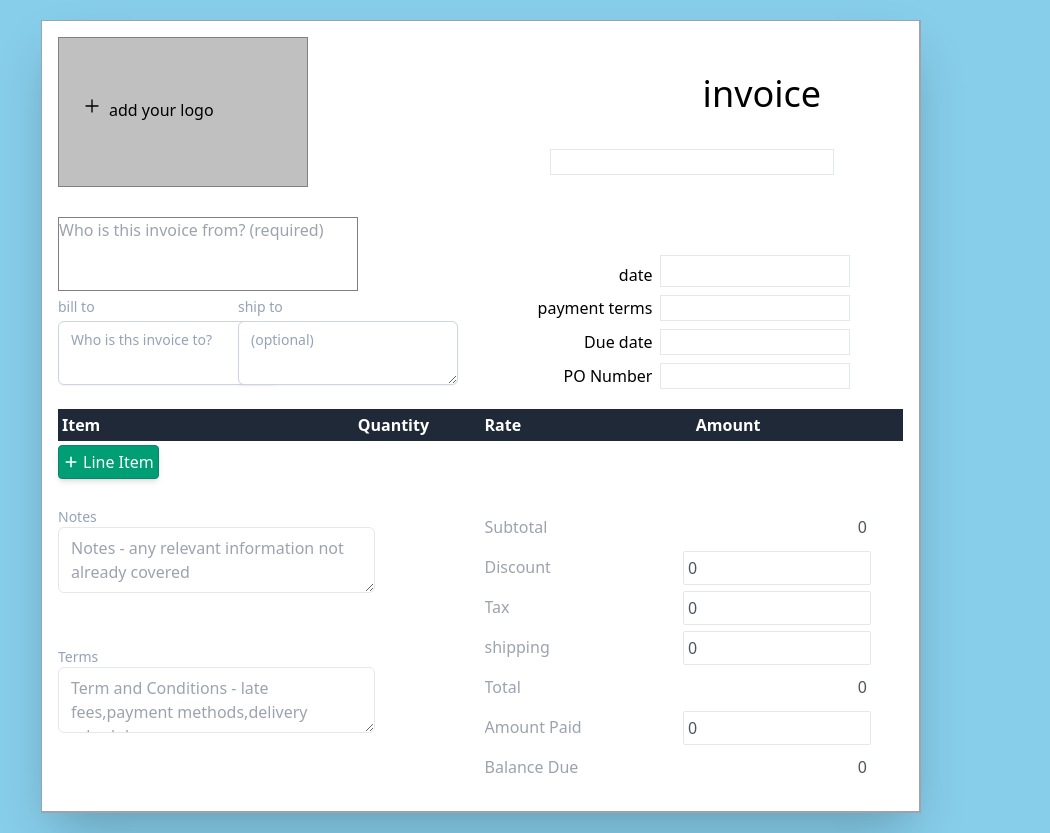
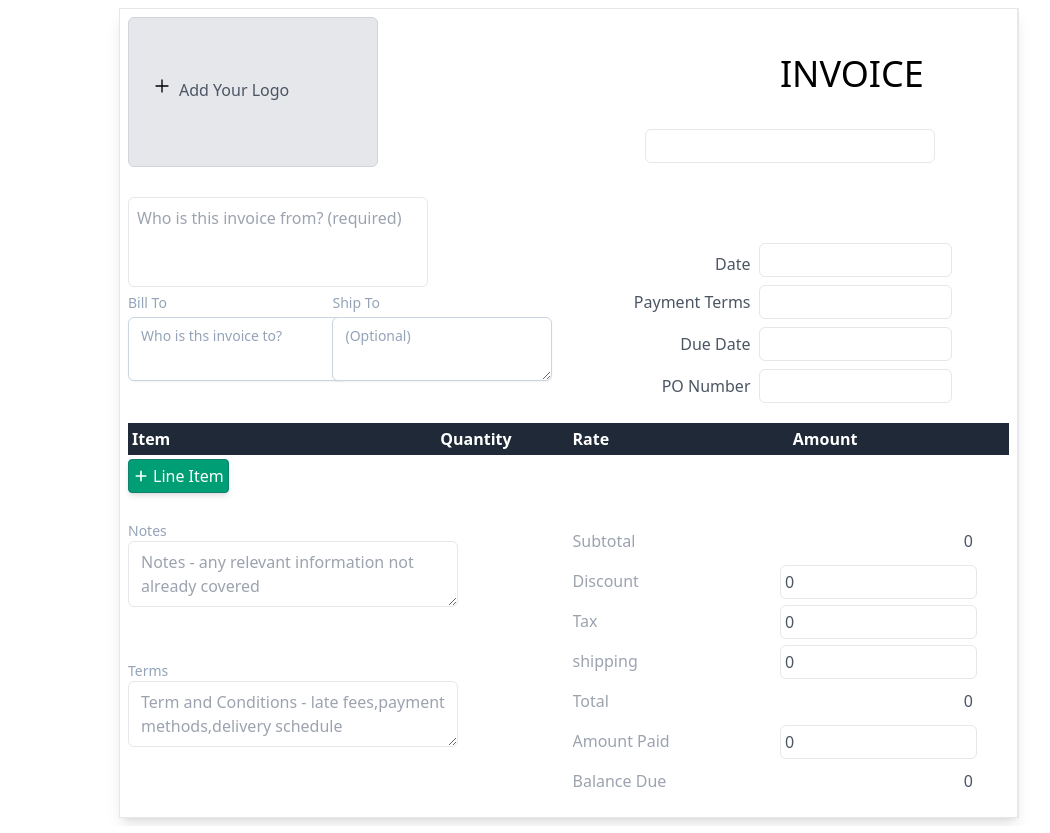
Before and after one commit to yahoogm/invoice-generator, a React (Create React App) app: page / in a window 1280 px wide. Shown: the whole page, without its empty margins (71-1121 px from the left). Built offline with nearby package versions, Linux system fonts and the light colour scheme; the HTML template or start-up script is replaced by a standard one.

Commit message:
fixing style border, color, text, input

```diff
--- a/public/index.html
+++ b/public/index.html
@@ -23,7 +23,7 @@
     -->
     <title>React App</title>
   </head>
-  <body style="background-color: skyblue">
+  <body class="p-2">
     <noscript>You need to enable JavaScript to run this app.</noscript>
     <div id="root"></div>
     <!--
--- a/src/App.js
+++ b/src/App.js
@@ -1,61 +1,62 @@
-import Content from "../src/components/content/Content"
-import Footer from "../src/components/footer/Footer"
-import Header from "../src/components/header/header"
-import Bisa from "../src/components/header/Bisa"
-import Susah from "../src/components/header/Susah"
-import Time from "../src/components/header/Time"
-import { useState } from "react"
-import { InvoiceProvider } from "./hooks/context"
+import Content from "../src/components/content/Content";
+import Footer from "../src/components/footer/Footer";
+import Header from "../src/components/header/header";
+import Bisa from "../src/components/header/Bisa";
+import Susah from "../src/components/header/Susah";
+import Time from "../src/components/header/Time";
+import { useState } from "react";
+import { InvoiceProvider } from "./hooks/context";
 
 const App = () => {
-  const [items, setItems] = useState([])
+  const [items, setItems] = useState([]);
 
   // ---- Start Function to handle some new items ---- //
   const handleAdd = () => {
-    const id = items.length ? items[items.length - 1].id + 1 : 1
-    setItems([...items, { id: id, item: "", qty: 1, rate: 0 }])
-  }
+    const id = items.length ? items[items.length - 1].id + 1 : 1;
+    setItems([...items, { id: id, item: "", qty: 1, rate: 0 }]);
+  };
 
   // ---- End Function to handle some new items ---- //
 
   // ---- Start Function to handle changes some  item ---- //
   const handleOnChangeItem = (index, item) => {
-    const newItem = [...items]
-    newItem[index].item = item
-    setItems(newItem)
-  }
+    const newItem = [...items];
+    newItem[index].item = item;
+    setItems(newItem);
+  };
   // ---- End Function to handle hanges some item ---- //
 
   // ---- Start Function to handle changes some  rate ---- //
   const handleOnChangeRate = (index, rate) => {
-    const newRate = [...items]
-    newRate[index].rate = rate
-    setItems(newRate)
-  }
+    const newRate = [...items];
+    newRate[index].rate = rate;
+    setItems(newRate);
+  };
   // ---- End Function to handle hanges some rate ---- //
 
   // ---- Start Function to handle delete some  item ---- //
   const handleDelete = (id) => {
-    const delItem = items.filter((item) => item.id !== id)
-    setItems(delItem)
-  }
+    const delItem = items.filter((item) => item.id !== id);
+    setItems(delItem);
+  };
   // ---- End Function to handle delete some  item ---- //
 
   // ---- Start Function to handle changes some  qty ---- //
   const handleOnChangeQty = (index, qty) => {
-    const newQty = [...items]
-    newQty[index].qty = qty
-    setItems(newQty)
-  }
+    const newQty = [...items];
+    newQty[index].qty = qty;
+    setItems(newQty);
+  };
   // ---- End Function to handle hanges some items ---- //
 
-  let subtotal = 0
+  let subtotal = 0;
   items.forEach((item) => {
-    subtotal += Number(item.qty) * Number(item.rate)
-  }, 0)
+    subtotal += Number(item.qty) * Number(item.rate);
+  }, 0);
 
   return (
-    <div className="mt-5 ml-28 mb-5 mr-72 p-4 bg-white mx-52 shadow-2xl border-t border-l border-b-2 border-r-2 border-gray-400 space-y-5">
+    <div className="w-[900px] m-auto p-2 border-l border-t border-b border-r-2 shadow-lg">
+      <div className="w-[100%] space-y-5">
         <InvoiceProvider>
           <div className="flex flex-row justify-between">
             <div>
@@ -74,6 +75,7 @@ const App = () => {
           </div>
         </InvoiceProvider>
       </div>
-  )
-}
-export default App
+    </div>
+  );
+};
+export default App;
--- a/src/components/content/Inputs.jsx
+++ b/src/components/content/Inputs.jsx
@@ -33,7 +33,7 @@ const Inputs = ({ items, handleOnChangeQty, handleOnChangeRate, handleOnChangeIt
         <tr key={item.id}>
           <td>
             <input
-              className="text-gray-600 w-full duration-300 border rounded-sm p-1 hover:border-gray-400  focus:outline-[#009e74] px-3 placeholder:text-gray-500"
+              className="text-gray-600 w-full  border rounded-md p-1 hover:border-gray-400  focus:border-green-400  focus:ring-green-300  focus:outline-none  px-3 placeholder:text-gray-400"
               type="text"
               placeholder="Description of service or product..."
               value={item.title}
@@ -47,7 +47,7 @@ const Inputs = ({ items, handleOnChangeQty, handleOnChangeRate, handleOnChangeIt
           </td>
           <td>
             <input
-              className="text-gray-600 px-4 border rounded-sm p-1 w-full duration-300 hover:border-gray-400  focus:outline-[#009e74] invalid:outline-red-400"
+              className="text-gray-600 px-4 border rounded-md p-1 w-full   focus:border-green-400  focus:ring-green-300  focus:outline-none hover:border-gray-400 "
               placeholder="Quantity"
               min="1"
               type="number"
@@ -63,7 +63,7 @@ const Inputs = ({ items, handleOnChangeQty, handleOnChangeRate, handleOnChangeIt
           <td>
             <span className="absolute mt-2 ml-4 font-mono text-sm text-gray-600">Rp</span>
             <input
-              className="text-gray-600 pl-12 border duration-300 rounded-sm p-1 w-full hover:border-gray-400  focus:outline-[#009e74]"
+              className="text-gray-600 pl-12 border rounded-md p-1 w-full hover:border-gray-400  focus:border-green-400  focus:ring-green-300  focus:outline-none "
               value={item.rate}
               onChange={(e) => {
                 let rates = [...rate];
--- a/src/components/footer/Sidebar.jsx
+++ b/src/components/footer/Sidebar.jsx
@@ -4,11 +4,15 @@ const Sidebar = ({ title, place }) => {
       <div>
         <label>
           <span className=" block text-sm font-medium text-slate-400">{title}</span>
-          <textarea type="text" className="m2-1 px-3 py-2 text-gray-600 w-[75%] duration-300 border rounded-md p-1 hover:border-gray-400  focus:outline-[#009e74]  placeholder:text-gray-400 overflow-hidden" placeholder={place} />
+          <textarea
+            type="text"
+            className="m2-1 px-3 py-2 text-gray-600 w-[75%]  border rounded-md p-1 hover:border-gray-400  focus:border-green-400  focus:ring-green-300  focus:outline-none placeholder:text-gray-400 overflow-hidden"
+            placeholder={place}
+          />
         </label>
       </div>
     </>
-  )
-}
+  );
+};
 
-export default Sidebar
+export default Sidebar;
--- a/src/components/footer/Total.jsx
+++ b/src/components/footer/Total.jsx
@@ -1,10 +1,10 @@
-import { useState } from "react"
+import { useState } from "react";
 
-import { IoMdClose } from "react-icons/io"
-import { HiPlus } from "react-icons/hi"
+import { IoMdClose } from "react-icons/io";
+import { HiPlus } from "react-icons/hi";
 
 const Total = ({ inputtext, inputplace, value, onChange, style, button }) => {
-  const [show, Hide] = useState(true)
+  const [show, Hide] = useState(true);
   return (
     <>
       <div className="flex justify-between space-x-4 w-full">
@@ -14,7 +14,7 @@ const Total = ({ inputtext, inputplace, value, onChange, style, button }) => {
               <input
                 style={{ borderWidth: 0, cursor: "pointer" }}
                 type="text"
-                className="mt-1 px-1  py-1  w-full text-gray-600  duration-300 border rounded-sm p-1 hover:border-gray-400  focus:outline-[#009e74]  placeholder:text-gray-400"
+                className="mt-1 px-1  py-1  w-full text-gray-600  border rounded-md p-1 hover:border-gray-400  focus:border-green-400  focus:ring-green-300  focus:outline-none placeholder:text-gray-400"
                 placeholder={inputtext}
               />
             </div>
@@ -23,7 +23,7 @@ const Total = ({ inputtext, inputplace, value, onChange, style, button }) => {
               <input
                 style={style}
                 type="text"
-                className="mt-1 px-1  py-1  w-30  text-gray-600 w-full duration-300 border rounded-sm p-1 hover:border-gray-400  focus:outline-[#009e74]  placeholder:text-gray-400 "
+                className="mt-1 px-1  py-1  w-30  text-gray-600 w-full  border rounded-md p-1 hover:border-gray-400  focus:border-green-400  focus:ring-green-300  focus:outline-none   placeholder:text-gray-400 "
                 placeholder={inputplace}
                 onChange={onChange}
                 value={value}
@@ -38,7 +38,7 @@ const Total = ({ inputtext, inputplace, value, onChange, style, button }) => {
         </div>
       </div>
     </>
-  )
-}
+  );
+};
 
-export default Total
+export default Total;
--- a/src/components/header/Bisa.jsx
+++ b/src/components/header/Bisa.jsx
@@ -1,14 +1,12 @@
-import React, { useState } from 'react';
-import { Input } from 'antd';
-
-
+import React, { useState } from "react";
+import { Input } from "antd";
 
 const { TextArea } = Input;
 const Bisa = () => {
-    const [value, setValue] = useState('');
+  const [value, setValue] = useState("");
   return (
     <>
-    <TextArea
+      <TextArea
         value={value}
         onChange={(e) => setValue(e.target.value)}
         placeholder="Who is this invoice from? (required)"
@@ -16,10 +14,10 @@ const Bisa = () => {
           minRows: 3,
           maxRows: 5,
         }}
-        style={{marginTop:"30px", border:"1px solid gray", width:"300px",outline: "none"}}
+        className="mt-[30px] border border-gray-200 w-[300px] outline-none p-2 rounded-md text-gray-600"
       />
-      </>
-  )
-}
+    </>
+  );
+};
 
-export default Bisa
+export default Bisa;
--- a/src/components/header/Leaderbar.jsx
+++ b/src/components/header/Leaderbar.jsx
@@ -1,4 +1,4 @@
-import { useState } from 'react';
+import { useState } from "react";
 
 const Leaderbar = ({ judul, title }) => {
   const [kosong, setKosong] = useState(false);
@@ -11,8 +11,8 @@ const Leaderbar = ({ judul, title }) => {
             type="text"
             className={
               kosong
-                ? 'h-16 mt-1 px-3 py-2 bg-white border shadow-sm border-slate-300 placeholder-slate-400 focus:outline-none focus:border-red-400 focus:ring-red-300 block w-full rounded-md sm:text-sm focus:ring-0'
-                : 'h-16 mt-1 px-3 py-2 bg-white border shadow-sm border-slate-300 placeholder-slate-400 focus:outline-none focus:border-green-400 focus:ring-green-300 block w-full rounded-md sm:text-sm focus:ring-0'
+                ? "h-16 mt-1 px-3 py-2 bg-white border shadow-sm border-slate-300 placeholder-slate-400 focus:outline-none focus:border-red-400 focus:ring-red-300 block w-full rounded-md sm:text-sm focus:ring-0 hover:border-gray-400 text-gray-600"
+                : "h-16 mt-1 px-3 py-2 bg-white border shadow-sm border-slate-300 placeholder-slate-400 focus:outline-none focus:border-green-400 focus:ring-green-300 block w-full rounded-md sm:text-sm focus:ring-0 hover:border-gray-400 text-gray-600"
             }
             placeholder={title}
             onChange={(e) => {
--- a/src/components/header/Susah.jsx
+++ b/src/components/header/Susah.jsx
@@ -1,16 +1,13 @@
 import Leaderbar from "./Leaderbar";
 
-const Susah =() => {
-    return (
-        <>
-        <div className="grid grid-cols-2 gap-2 w-full " >
-        <Leaderbar judul={"bill to"} title={"Who is ths invoice to?"}/>
+const Susah = () => {
+  return (
+    <div className="grid grid-cols-2 gap-2 w-full space-x-3">
+      <Leaderbar judul={"Bill To"} title={"Who is ths invoice to?"} />
 
-        <Leaderbar  judul={"ship to"} title={"(optional)"}/>
-        </div>
-        </>
+      <Leaderbar judul={"Ship To"} title={"(Optional)"} />
+    </div>
+  );
+};
 
-    )
-}
-
-export default Susah
+export default Susah;
--- a/src/components/header/Time.jsx
+++ b/src/components/header/Time.jsx
@@ -1,32 +1,46 @@
-import React from 'react';
+import React from "react";
 
 const Time = () => {
   return (
     <div className="flex flex-col items-end justify-between mr-5 mt-4">
       <div className="flex flex-col gap-4 mb-20">
-        <input dir="rtl" type="text" defaultValue="invoice" className="w-[70%] outline-none text-4xl h-20 ml-[80px]"></input>
-        <input type="text" className="border border-gray w-[60%] ml-[140px] outline-none"  />
+        <input dir="rtl" type="text" defaultValue="INVOICE" className="w-[70%] outline-none text-4xl h-20 ml-[80px] "></input>
+        <input type="text" className="border border-gray w-[60%] ml-[140px] outline-none rounded-md py-1 px-2 text-gray-600 hover:border-gray-400  focus:border-green-400  focus:ring-green-300  focus:outline-none" />
       </div>
 
-      <div className="flex flex-col">
+      <div className="flex flex-col text-gray-600">
         <div className="flex flex-row gap-2">
-          <input dir="rtl" type="text" defaultValue="date" className="mt-2 w-[28%] outline-none ml-[110px]"></input>
-          <input placeholder="" class="border border-gray w-[40%] outline-none" type="text" onFocus={(e) => e.target.type='date'} onblur={(e) => e.target.type='text'} id="date" />
+          <input dir="rtl" type="text" defaultValue="Date" className="mt-2 w-[28%] outline-none ml-[110px]"></input>
+          <input
+            placeholder=""
+            className="border border-gray w-[40%] outline-none px-2 py-1 rounded-md hover:border-gray-400  focus:border-green-400  focus:ring-green-300  focus:outline-none"
+            type="text"
+            onFocus={(e) => (e.target.type = "date")}
+            onblur={(e) => (e.target.type = "text")}
+            id="date"
+          />
         </div>
 
         <div className="flex flex-row gap-2">
-          <input dir="rtl" type="text" defaultValue="payment terms" className="mt-2 w-[28%] outline-none ml-[110px]"></input>
-          <input type="text" className="mt-2 w-[40%] outline-none border border-gray " ></input>
+          <input dir="rtl" type="text" defaultValue="Payment Terms" className="mt-2 w-[28%] outline-none ml-[110px]"></input>
+          <input type="text" className="mt-2 w-[40%] outline-none border border-gray px-2 py-1 rounded-md hover:border-gray-400  focus:border-green-400  focus:ring-green-300  focus:outline-none"></input>
         </div>
 
         <div className="flex flex-row gap-2">
-          <input dir="rtl" type="text" defaultValue="Due date" className="mt-2 w-[28%] outline-none ml-[110px]"></input>
-          <input placeholder="" className="border border-gray w-[40%] mt-2 outline-none" type="text" onFocus={(e) => e.target.type='date'} onblur={(e) => e.target.type='text'} id="date" />
+          <input dir="rtl" type="text" defaultValue="Due Date" className="mt-2 w-[28%] outline-none ml-[110px]"></input>
+          <input
+            placeholder=""
+            className="border border-gray w-[40%] mt-2 outline-none px-2 py-1 rounded-md hover:border-gray-400  focus:border-green-400  focus:ring-green-300  focus:outline-none"
+            type="text"
+            onFocus={(e) => (e.target.type = "date")}
+            onblur={(e) => (e.target.type = "text")}
+            id="date"
+          />
           <br />
         </div>
         <div className="flex flex-row gap-2">
           <input dir="rtl" type="text" defaultValue="PO Number" className="mt-2 w-[28%] outline-none ml-[110px]"></input>
-          <input type="text" className="mt-2 w-[40%] outline-none border border-gray "></input>
+          <input type="text" className="mt-2 w-[40%] outline-none border border-gray px-2 py-1 rounded-md hover:border-gray-400  focus:border-green-400  focus:ring-green-300  focus:outline-none"></input>
         </div>
       </div>
     </div>
--- a/src/components/header/header.jsx
+++ b/src/components/header/header.jsx
@@ -1,7 +1,6 @@
-import {  PlusOutlined } from '@ant-design/icons';
-import {  Upload } from 'antd';
-import React, { useState } from 'react';
-
+import { PlusOutlined } from "@ant-design/icons";
+import { Upload } from "antd";
+import React, { useState } from "react";
 
 const Header = () => {
   const [fileList, setFileList] = useState([]);
@@ -9,16 +8,9 @@ const Header = () => {
   const handleChange = ({ fileList: newFileList }) => setFileList(newFileList);
 
   const uploadButton = (
-    <div style={{border:"1px solid gray", width:"250px", height:"150px", background:"silver"}}>
-      <PlusOutlined style={{marginTop:"60px", marginLeft:"25px"}}/>
-      <div
-        style={{
-          marginTop: "-20px",
-          marginLeft:"50px"
-        }}
-      >
-        add your logo
-      </div>
+    <div className="border border-gray-300 bg-gray-200 w-[250px] h-[150px] rounded-md">
+      <PlusOutlined className="mt-[60px] ml-[25px]" />
+      <div className="-mt-[20px] ml-[50px] text-gray-600">Add Your Logo</div>
     </div>
   );
   return (
@@ -29,7 +21,9 @@ const Header = () => {
         className="avatar-uploader"
         onChange={handleChange}
         fileList={fileList}
-      beforeUpload={() => { return false }}
+        beforeUpload={() => {
+          return false;
+        }}
       >
         {fileList.length === 0 ? uploadButton : null}
       </Upload>
```
Lines whose indentation alone changed are shown as unchanged.
